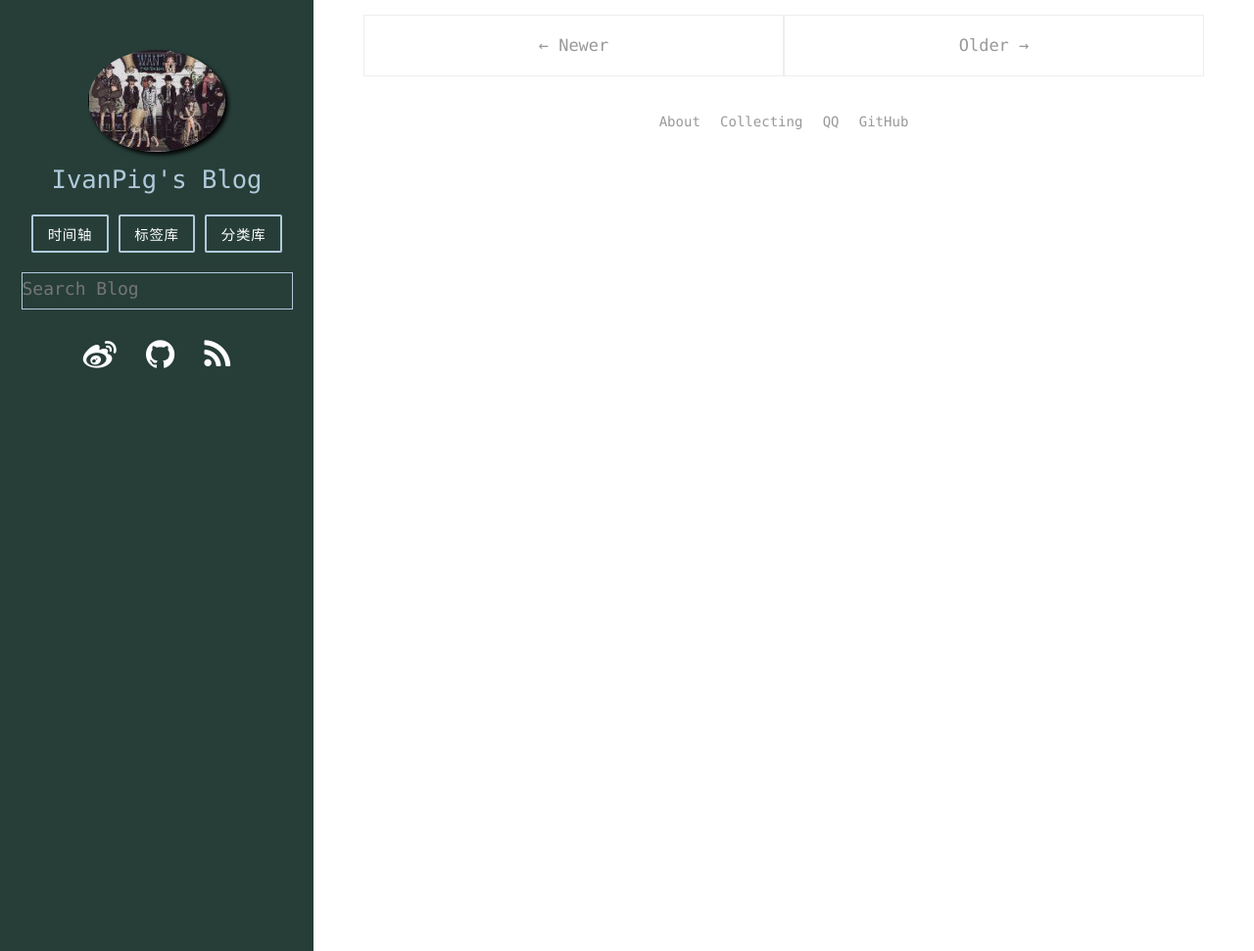
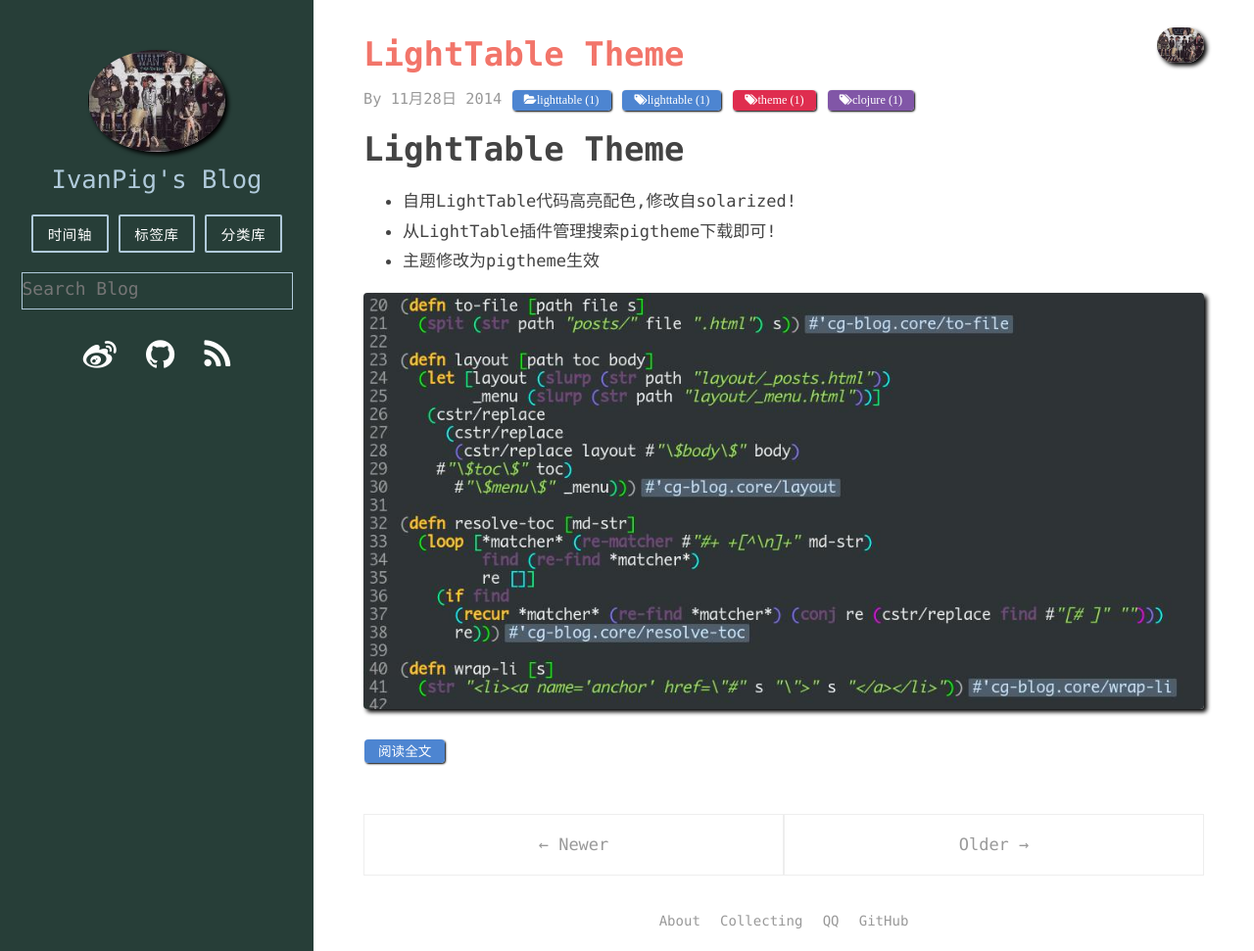
Before and after one commit to ivaneye/ivanpig.github.com, a Jekyll site: the page built from index.html, in a window 1280 px wide and 971 px high. Shown: the whole window at 98% size. Built offline with Jekyll 4.4.1, drawn with Linux system fonts in a browser that asks for light colours; Markdown is read by kramdown in place of the engine named in the settings; the list of posts is cut into pages by our own code.

Commit message:
lighttable theme

```diff
--- a/_includes/duoshuo.html
+++ b/_includes/duoshuo.html
@@ -1,7 +1,6 @@
-<div >{{page.id}}</div>
 <a name="comments"> </a>
 <div id="comment">
-    <div class="ds-thread" data-title="{{ page.title }}"></div>
+    <div class="ds-thread" data-title="{{ page.title }}" data-thread-key="{{page.id}}" data-url="{{page.url}}"></div>
     <script type="text/javascript">
         var duoshuoQuery = {short_name:"ivanpig"};
         (function() {
--- /dev/null
+++ b/_posts/2014-11-28-pigtheme.md
@@ -0,0 +1,24 @@
+---
+
+layout: post
+title: LightTable Theme
+categories:
+- lighttable
+
+tags:
+- lighttable
+- theme
+- clojure
+
+avatarimg: "/img/head.jpg"
+
+---
+
+
+# LightTable Theme
+
+- 自用LightTable代码高亮配色,修改自solarized!
+- 从LightTable插件管理搜索pigtheme下载即可!
+- 主题修改为pigtheme生效
+
+![](/assets/lighttable/shot.jpg)
```
Also changed, not shown: 9 other files.
